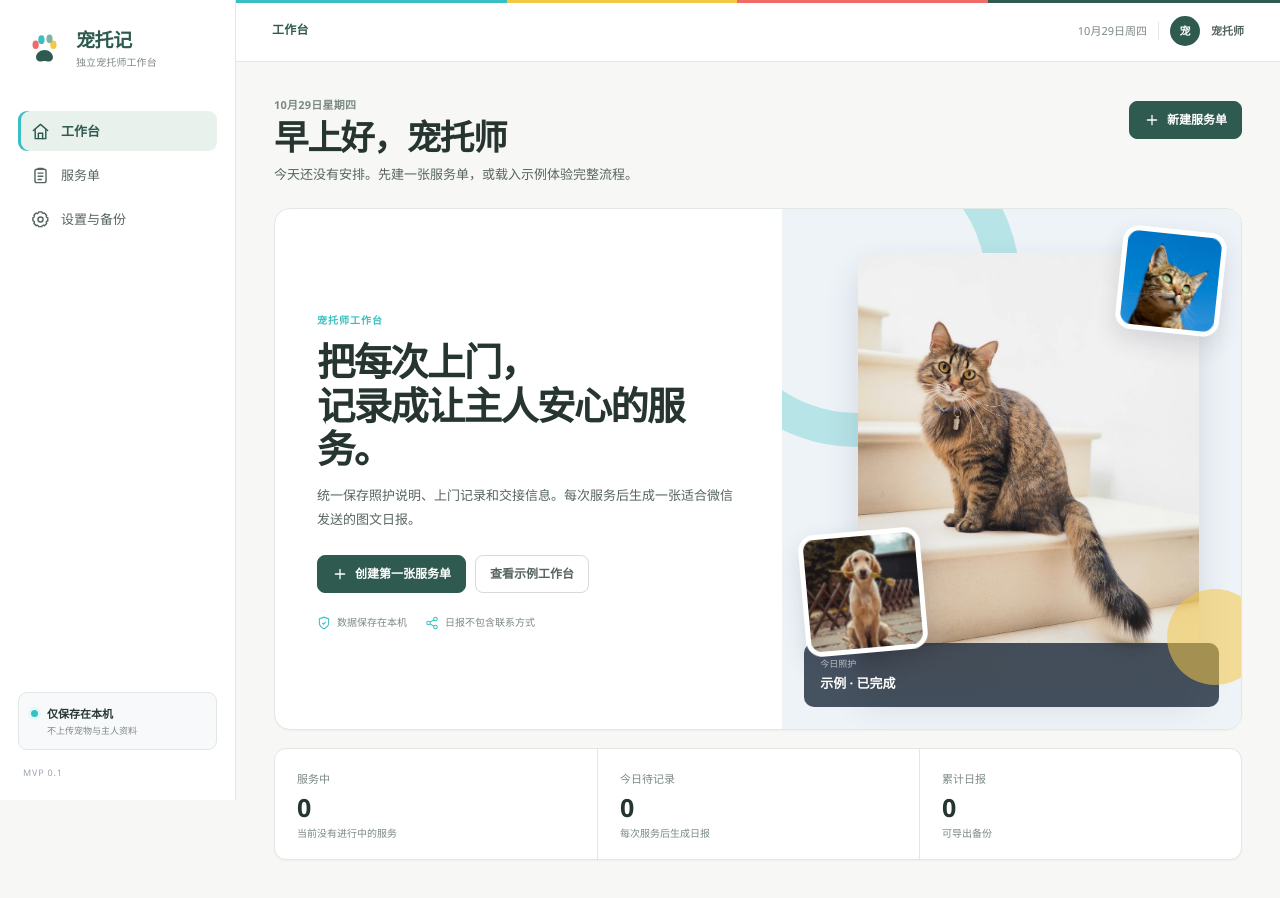
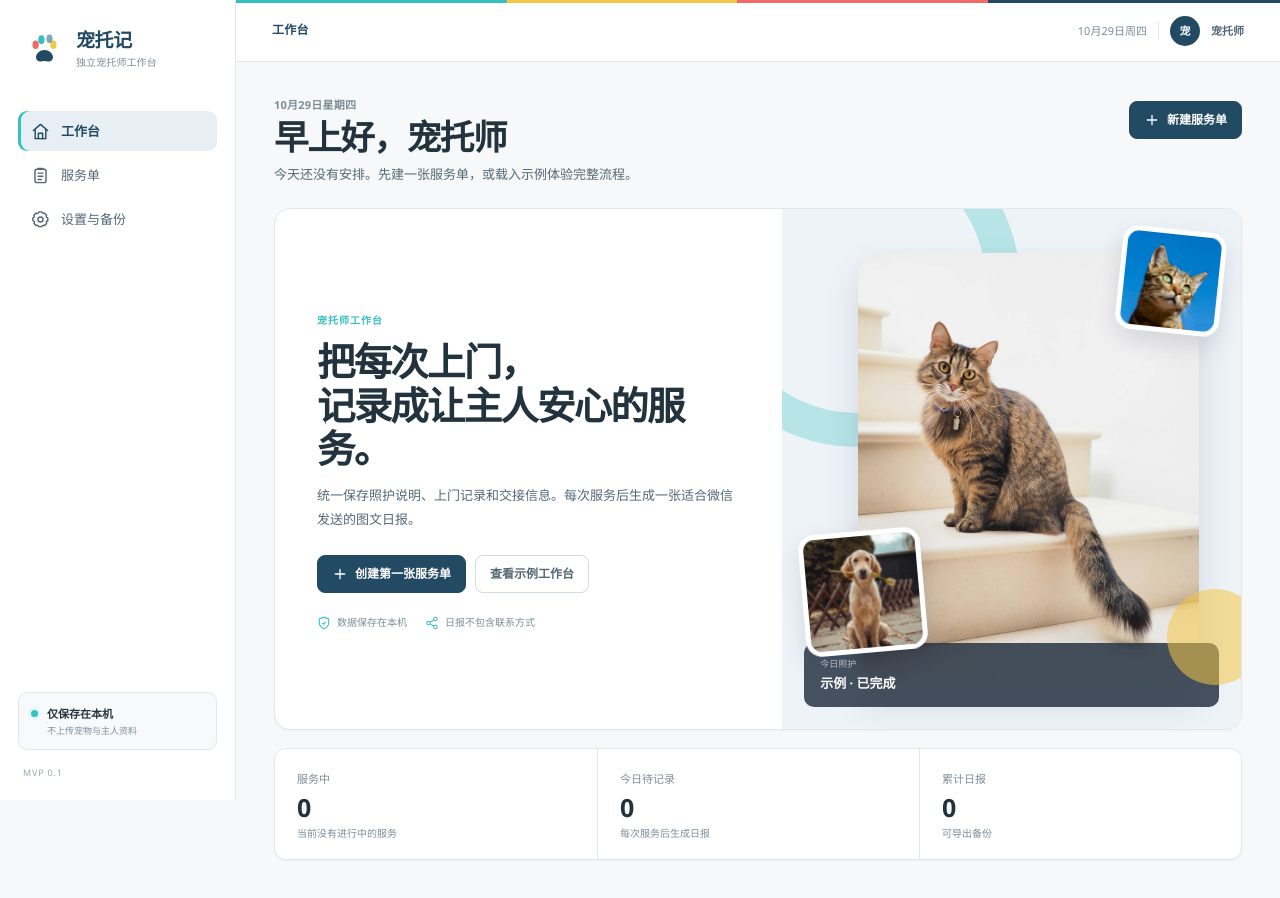
Before and after one commit to Pingredsai/chongtuoji, a website with bundled scripts: page index.html in a window 1280 px wide. Built offline with nearby package versions, Linux system fonts and the light colour scheme.

Commit message:
style: switch preview to steel blue

```diff
--- a/index.html
+++ b/index.html
@@ -3,7 +3,7 @@
 <head>
   <meta charset="utf-8">
   <meta name="viewport" content="width=device-width, initial-scale=1, viewport-fit=cover">
-  <meta name="theme-color" content="#2f5a4f">
+  <meta name="theme-color" content="#234a63">
   <meta name="description" content="宠托记内测预览：独立宠托师的私单工作台，快速建档、记录上门照护并生成微信日报。">
   <meta name="robots" content="noindex,nofollow">
   <title>宠托记 · 独立宠托师工作台</title>
@@ -16,7 +16,7 @@
     <aside class="sidebar" aria-label="主导航">
       <a class="brand" href="#home" data-view="home" aria-label="宠托记首页">
         <span class="brand-mark" aria-hidden="true">
-          <svg viewBox="0 0 48 48" role="img"><ellipse cx="12.5" cy="19" rx="4.1" ry="5.5" fill="#f06b67"/><ellipse cx="35.5" cy="19" rx="4.1" ry="5.5" fill="#f5c747"/><ellipse cx="20" cy="12.5" rx="4.1" ry="5.8" fill="#38bfc1"/><ellipse cx="30.5" cy="11.5" rx="4" ry="5.6" fill="#7fb3a3"/><path d="M24 26c-5.8 0-11 4.5-11 9.3 0 3.1 2.3 5.7 5.5 5.7 2 0 3.4-.8 5.5-.8s3.5.8 5.5.8c3.2 0 5.5-2.6 5.5-5.7C35 30.5 29.8 26 24 26Z" fill="#2f5a4f"/></svg>
+          <svg viewBox="0 0 48 48" role="img"><ellipse cx="12.5" cy="19" rx="4.1" ry="5.5" fill="#f06b67"/><ellipse cx="35.5" cy="19" rx="4.1" ry="5.5" fill="#f5c747"/><ellipse cx="20" cy="12.5" rx="4.1" ry="5.8" fill="#38bfc1"/><ellipse cx="30.5" cy="11.5" rx="4" ry="5.6" fill="#80a7ba"/><path d="M24 26c-5.8 0-11 4.5-11 9.3 0 3.1 2.3 5.7 5.5 5.7 2 0 3.4-.8 5.5-.8s3.5.8 5.5.8c3.2 0 5.5-2.6 5.5-5.7C35 30.5 29.8 26 24 26Z" fill="#234a63"/></svg>
         </span>
         <span>
           <strong>宠托记</strong>
@@ -59,7 +59,7 @@
       <header class="mobile-topbar">
         <a class="brand compact" href="#home" data-view="home">
           <span class="brand-mark" aria-hidden="true">
-            <svg viewBox="0 0 48 48" role="img"><ellipse cx="12.5" cy="19" rx="4.1" ry="5.5" fill="#f06b67"/><ellipse cx="35.5" cy="19" rx="4.1" ry="5.5" fill="#f5c747"/><ellipse cx="20" cy="12.5" rx="4.1" ry="5.8" fill="#38bfc1"/><ellipse cx="30.5" cy="11.5" rx="4" ry="5.6" fill="#7fb3a3"/><path d="M24 26c-5.8 0-11 4.5-11 9.3 0 3.1 2.3 5.7 5.5 5.7 2 0 3.4-.8 5.5-.8s3.5.8 5.5.8c3.2 0 5.5-2.6 5.5-5.7C35 30.5 29.8 26 24 26Z" fill="#2f5a4f"/></svg>
+            <svg viewBox="0 0 48 48" role="img"><ellipse cx="12.5" cy="19" rx="4.1" ry="5.5" fill="#f06b67"/><ellipse cx="35.5" cy="19" rx="4.1" ry="5.5" fill="#f5c747"/><ellipse cx="20" cy="12.5" rx="4.1" ry="5.8" fill="#38bfc1"/><ellipse cx="30.5" cy="11.5" rx="4" ry="5.6" fill="#80a7ba"/><path d="M24 26c-5.8 0-11 4.5-11 9.3 0 3.1 2.3 5.7 5.5 5.7 2 0 3.4-.8 5.5-.8s3.5.8 5.5.8c3.2 0 5.5-2.6 5.5-5.7C35 30.5 29.8 26 24 26Z" fill="#234a63"/></svg>
           </span>
           <strong>宠托记</strong>
         </a>
--- a/js/share.js
+++ b/js/share.js
@@ -160,11 +160,11 @@ export async function buildReportCard(order, report, profile) {
   const ctx = canvas.getContext('2d');
   const W = canvas.width;
   const H = canvas.height;
-  const navy = '#2f5a4f';
-  const ink = '#26352f';
-  const muted = '#7c8984';
-  const line = '#e2e7e3';
-  const paper = '#f7f8f5';
+  const navy = '#234a63';
+  const ink = '#22333d';
+  const muted = '#7d8d96';
+  const line = '#e1e7ea';
+  const paper = '#f6f8f9';
   const white = '#ffffff';
   const coral = '#f06b67';
   const teal = '#38bfc1';
--- a/styles.css
+++ b/styles.css
@@ -1,16 +1,16 @@
 :root {
-  --canvas: #f7f8f5;
+  --canvas: #f6f8f9;
   --surface: #ffffff;
   --surface-soft: #f8f9fb;
-  --surface-blue: #f0f4f1;
-  --navy: #2f5a4f;
-  --navy-dark: #23453d;
-  --navy-soft: #e8f1ec;
-  --text: #26352f;
-  --text-soft: #56645f;
-  --muted: #7c8984;
-  --line: #e2e7e3;
-  --line-strong: #d4dbd6;
+  --surface-blue: #eff4f6;
+  --navy: #234a63;
+  --navy-dark: #183a50;
+  --navy-soft: #e7eff4;
+  --text: #22333d;
+  --text-soft: #546874;
+  --muted: #7d8d96;
+  --line: #e1e7ea;
+  --line-strong: #d2dbe1;
   --coral: #f06b67;
   --coral-dark: #d95a56;
   --coral-soft: #fff0ef;
--- a/sw.js
+++ b/sw.js
@@ -1,4 +1,4 @@
-const CACHE_NAME = 'chongtuoji-mvp-v4';
+const CACHE_NAME = 'chongtuoji-mvp-v5';
 const APP_SHELL = [
   './',
   './index.html',
```
Also changed, not shown: assets/icon-192.png, assets/icon-512.png, assets/logo.svg, manifest.webmanifest.
